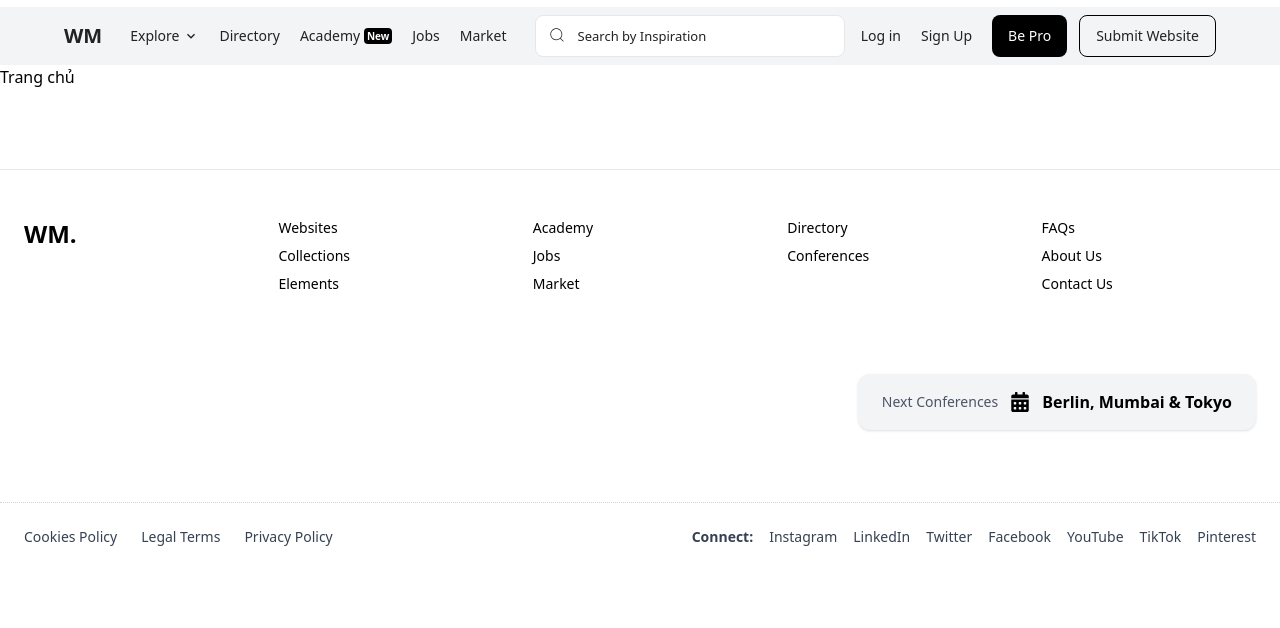
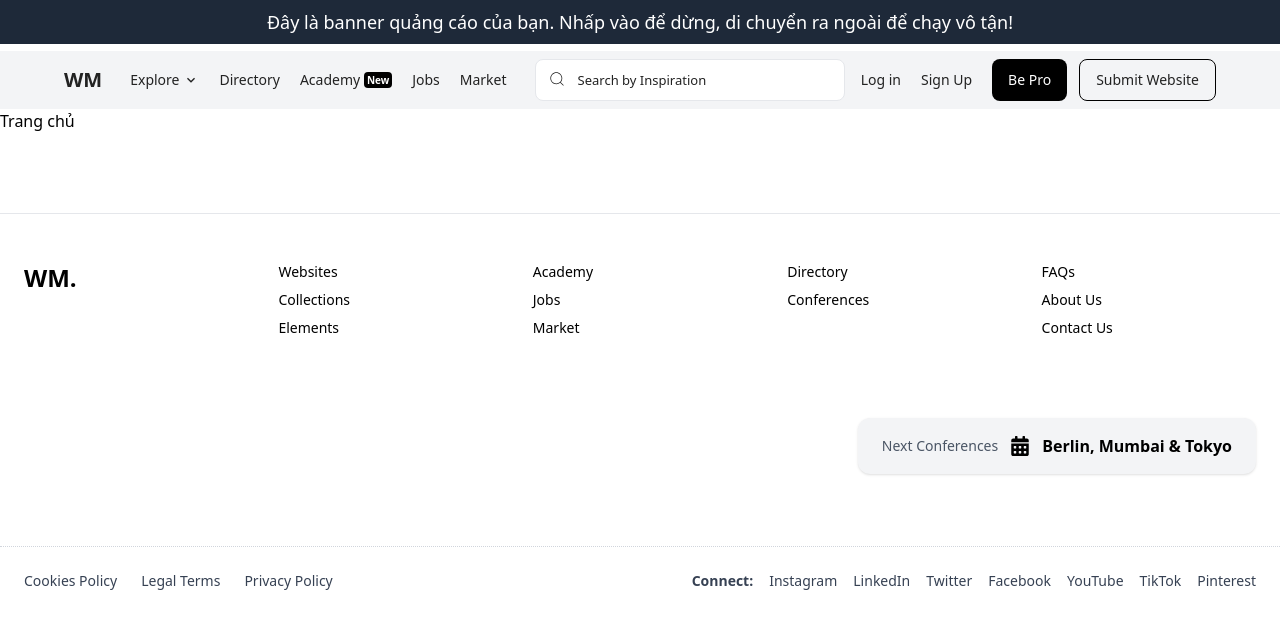
Before and after one commit to RLnofell/with-me-website, a React (Vite) app: page / in a window 1280 px wide. Shown: the top 628 px of the page. Built offline with nearby package versions, Linux system fonts and the light colour scheme.

Commit message:
ui(something): unknow

```diff
--- a/src/App.css
+++ b/src/App.css
@@ -3,7 +3,6 @@
 }
 
 .navbar {
-  margin-top: 7px;
   width: 100vw;
 }
 
--- a/src/core/components/Header/Header.jsx
+++ b/src/core/components/Header/Header.jsx
@@ -1,9 +1,11 @@
 import React from 'react';
 import Navbar from './Navbar.jsx';
+import NavbarAds from './NavbarAds.jsx';
 
 const Header = () => {
   return (
     <header className="">
+      <NavbarAds/>
       <Navbar />
     </header>
   );
--- a/src/core/components/Header/Navbar.jsx
+++ b/src/core/components/Header/Navbar.jsx
@@ -43,7 +43,7 @@ const Navbar = () => {
   return (
     <nav
       className={clsx(
-        "navbar md:px-12 sm:px-7 xs:px-5 s:px-3 text-sm text-primary flex items-center justify-between bg-gray-100 py-2",
+        "navbar mt-0 md:mt-[7px] md:px-12 sm:px-7 xs:px-5 s:px-3 text-sm text-primary flex items-center justify-between bg-gray-100 py-2",
         screenSize.isIpad ? "xl:px-8 z-50" : "xl:px-16"
       )}
     >
--- /dev/null
+++ b/src/core/components/Header/NavbarAds.jsx
@@ -0,0 +1,26 @@
+import React, { useState } from "react";
+
+const NavbarAds = () => {
+  const [isHovered, setIsHovered] = useState(false);
+
+  return (
+    <div
+      className="w-full bg-gray-800 py-2"
+      onMouseEnter={() => setIsHovered(true)}
+      onMouseLeave={() => setIsHovered(false)}
+    >
+      <div
+        className={`flex justify-center items-center whitespace-nowrap ${
+          isHovered ? "paused" : "animate-marquee"
+        }`}
+      >
+        <p className="text-white text-lg">
+          Đây là banner quảng cáo của bạn. Nhấp vào để dừng, di chuyển ra ngoài
+          để chạy vô tận!
+        </p>
+      </div>
+    </div>
+  );
+};
+
+export default React.memo(NavbarAds);
--- a/src/core/routes/AppRouter.jsx
+++ b/src/core/routes/AppRouter.jsx
@@ -1,6 +1,6 @@
 import { BrowserRouter, Routes, Route } from 'react-router-dom';
 import MainLayout from '../layouts/MainLayout.jsx';
-import HomePage from '../pages/HomePage.jsx';
+import HomePage from '../pages/home/HomePage.jsx';
 import Unauthorized from '../pages/Unauthorized.jsx';
 
 function AppRouter() {
```
Also changed, not shown: src/core/pages/home/HomePage.jsx (renamed from src/core/pages/HomePage.jsx), 1 other file (tests, documents, lock files or other folders).
